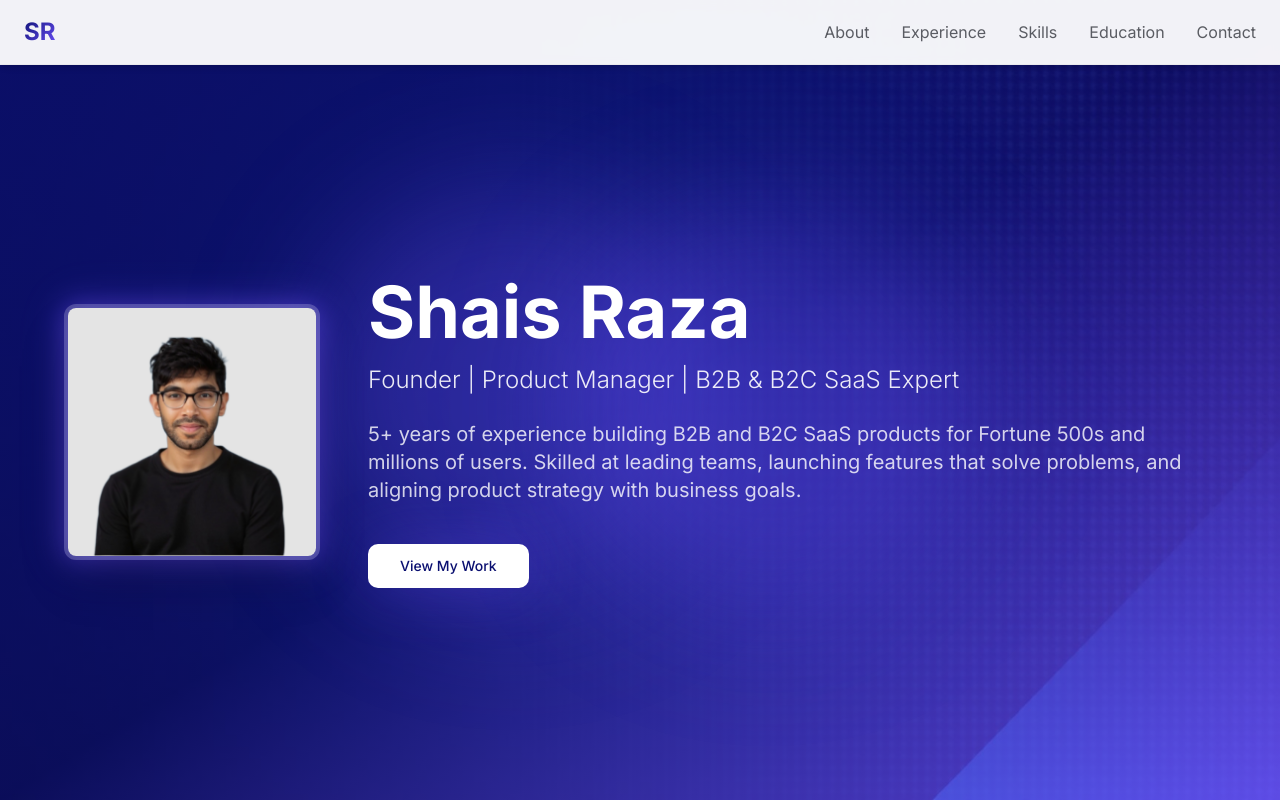
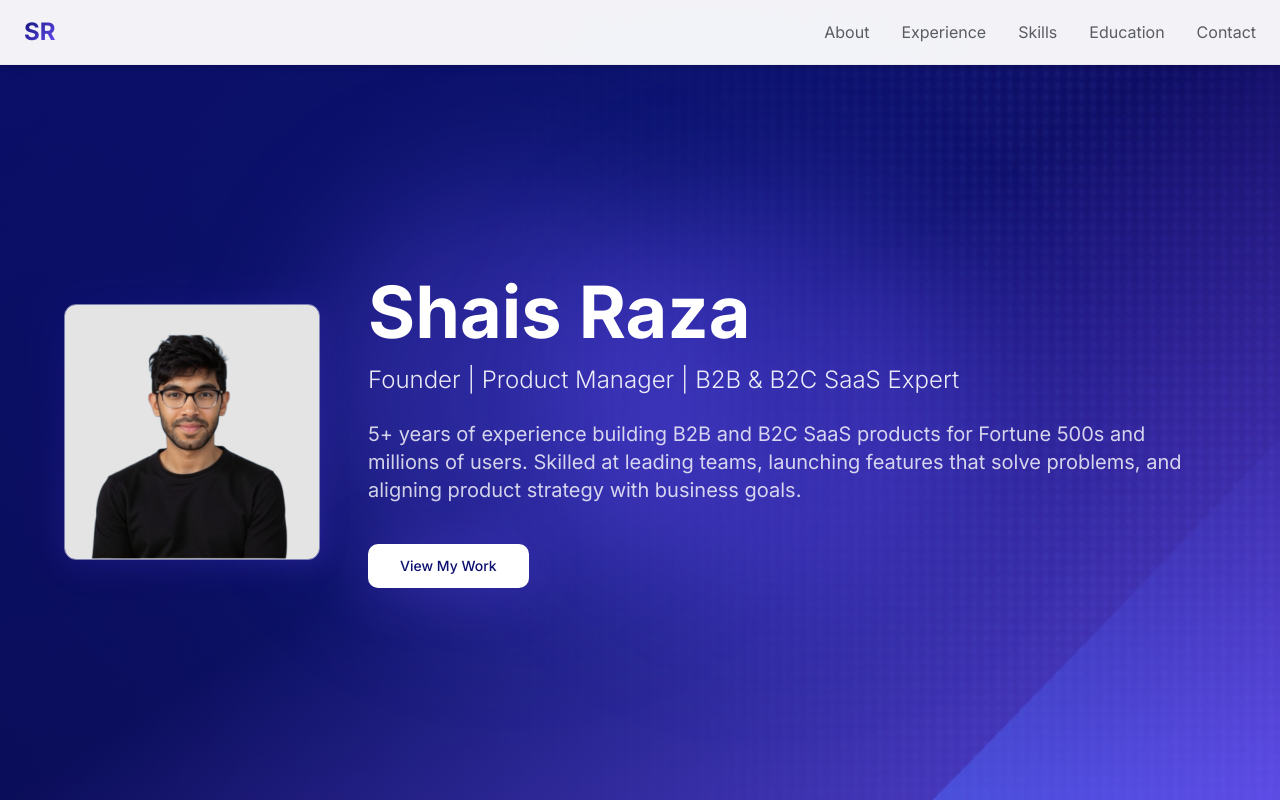
Before and after one commit to shaisraza/Portoflio, a React (Vite) app: page / in a window 1280 px wide. Shown: the top 800 px of the page. Built offline with nearby package versions, Linux system fonts and the light colour scheme; the HTML template or start-up script is replaced by a standard one.

Commit message:
Update profile pic format

```diff
--- a/src/components/Hero.tsx
+++ b/src/components/Hero.tsx
@@ -36,12 +36,12 @@ const Hero = () => {
           <div className="flex flex-col md:flex-row items-center gap-8 md:gap-12">
             {/* Profile Picture */}
             <div className="flex-shrink-0">
-              <div className="relative w-48 h-48 md:w-64 md:h-64">
-                <div className="absolute inset-0 rounded-lg bg-gradient-to-br from-primary-glow to-accent blur-md opacity-50 animate-glow-pulse" />
+              <div className="relative w-48 h-48 md:w-64 md:h-64 rounded-lg">
+                <div className="absolute inset-0 rounded-lg bg-gradient-primary blur-md opacity-30 animate-glow-pulse" />
                 <img
                   src={profilePic}
                   alt="Shais Raza"
-                  className="relative w-full h-full rounded-lg object-cover border-4 border-primary-foreground/20 shadow-2xl"
+                  className="relative w-full h-full rounded-lg object-cover border border-border/50 shadow-elegant hover:shadow-glow transition-all duration-300"
                 />
               </div>
             </div>
```
